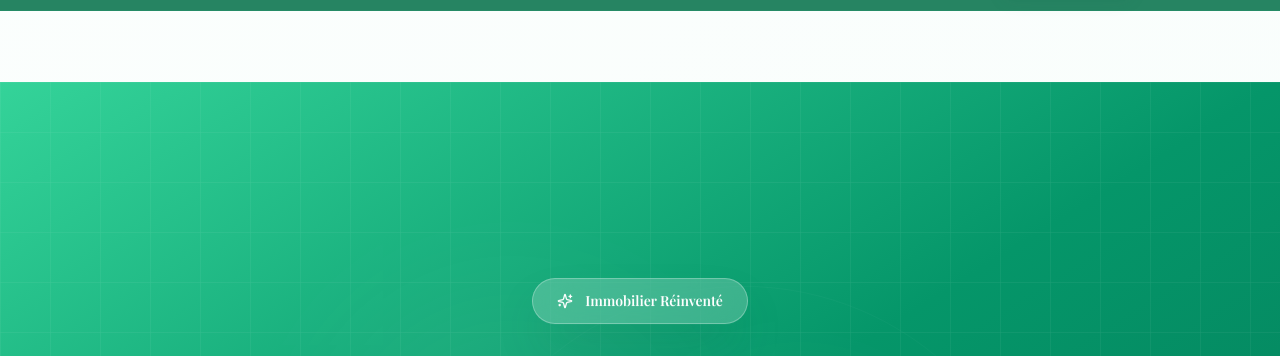
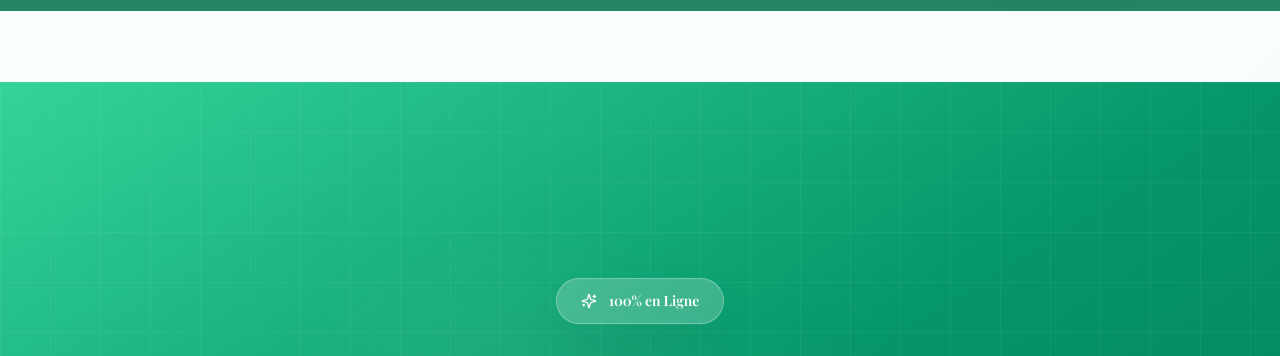
Before and after one commit to ProjetMario/voglansastro, an Astro site: page / in a window 1280 px wide. Shown: the part 54-410 px from the top of the page. Built offline with nearby package versions, Linux system fonts and the light colour scheme; Astro itself is replaced by a stand-in of ours.

Commit message:
Update: Changement badge vers 100% en Ligne

```diff
--- a/src/pages/index.astro
+++ b/src/pages/index.astro
@@ -126,7 +126,7 @@ const organizationSchema = {
         <!-- Badge flottant -->
         <div class="inline-flex items-center gap-3 bg-white/20 backdrop-blur-xl border border-white/30 text-white px-6 py-3 rounded-full text-sm font-semibold shadow-2xl mb-12 animate-float">
           <Sparkles className="w-4 h-4" />
-          <span>Immobilier Réinventé</span>
+          <span>100% en Ligne</span>
         </div>
 
         <!-- Titre principal -->
```
